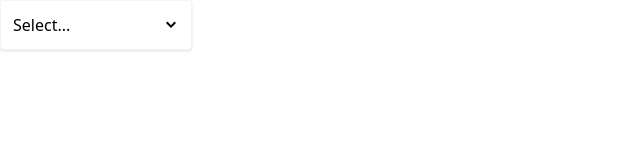
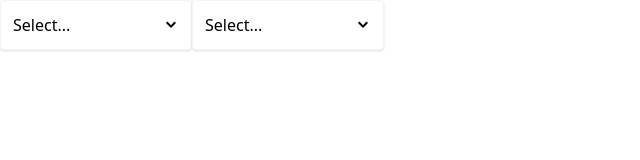
Before and after one commit to bitturohit/comps-26, a React (Vite) app: page / in a window 1280 px wide. Shown: the top 160 px of the page, without its empty margins (0-640 px from the left). Built offline with nearby package versions, Linux system fonts and the light colour scheme.

Commit message:
useref use

```diff
--- a/src/App.js
+++ b/src/App.js
@@ -21,11 +21,11 @@
             value={selectOption}
             onChange={handleSelect}
          />
-         {/* <Dropdown
+         <Dropdown
             options={options}
             value={selectOption}
             onChange={handleSelect}
-         /> */}
+         />
       </div>
    );
 }
--- a/src/components/Dropdown.js
+++ b/src/components/Dropdown.js
@@ -1,38 +1,35 @@
-import { useState, useEffect } from "react";
+import { useState, useEffect, useRef } from "react";
 import { GoChevronDown } from "react-icons/go";
 
 import Panel from "./Panel";
 
-// const dropdown = document.querySelector(".w-48");
-
-// const handleClick = (event) => {
-//    if (dropdown.contains(event.target)) {
-//       console.log("Inside dropdown");
-//    } else {
-//       console.log("Outside dropdown");
-//    }
-// };
-
-// document.addEventListener('click', handleClick, true);
-
 function Dropdown({ options, value, onChange }) {
    const [isOpen, setIsOpen] = useState(false);
+   const divEl = useRef();
 
    useEffect(() => {
       const handler = (event) => {
-         console.log(event.target);
+         if (!divEl.current) {
+            return;
+         }
+
+         if (!divEl.current.contains(event.target)) {
+            setIsOpen(false);
+         }
       };
 
       document.addEventListener("click", handler, true);
+
+      return () => {
+         document.removeEventListener("click", handler);
+      };
    }, []);
 
    const handleClick = () => {
       setIsOpen(!isOpen);
    };
 
-   // window.timeTwo = performance.now();
    const handleOptionClick = (option) => {
-      // window.timeOne = performance.now();
       setIsOpen(false);
       onChange(option);
    };
@@ -50,7 +47,7 @@
    });
 
    return (
-      <div className="w-48 relative" onClick={handleClick}>
+      <div ref={divEl} className="w-48 relative" onClick={handleClick}>
          <Panel className="flex justify-between items-center cursor-pointer ">
             {value?.label || "Select..."}
             <GoChevronDown />
```
